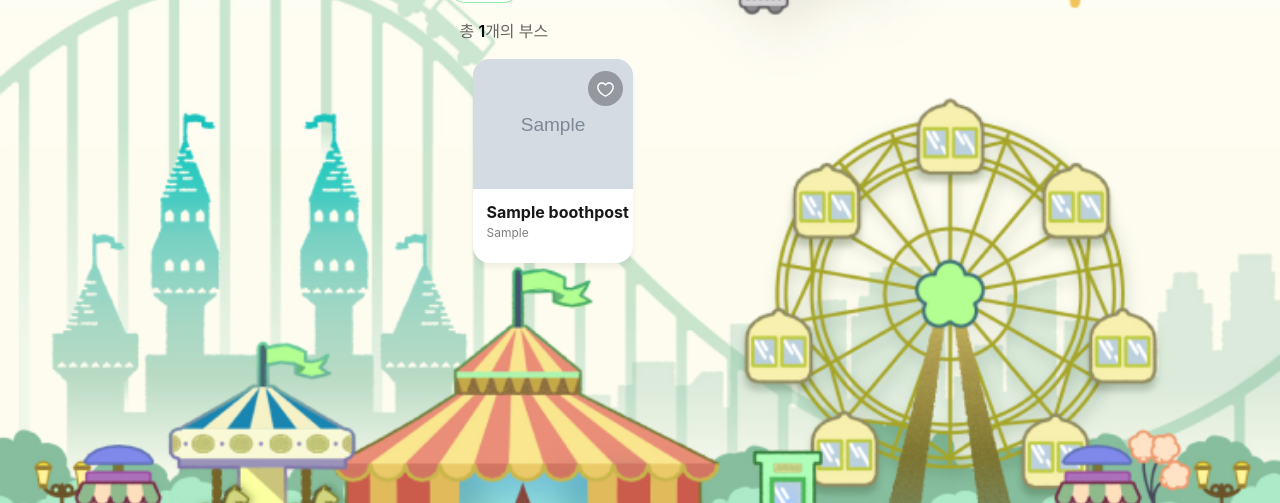
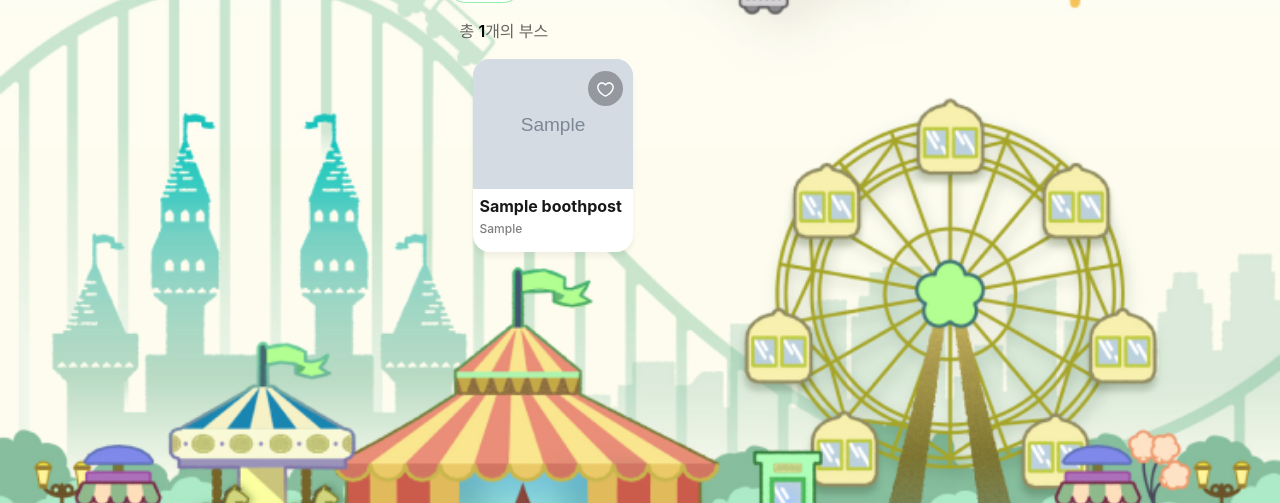
Before and after one commit to EWHA-LIKELION/9th-Ewha-festival-project, a Django app: page /booth/ in a window 1280 px wide. Shown: the part 166-669 px from the top of the page. Run offline with Django 3.2, Linux system fonts and the light colour scheme; tables that the repository leaves empty hold one stand-in row (values such as "Sample post"); grey boxes marked "Sample" are stand-in pictures; some libraries are stand-ins or nearby versions; some web fonts are replaced.

Commit message:
style: booth css 수정

```diff
--- a/static/css/component.css
+++ b/static/css/component.css
@@ -418,7 +418,6 @@ img.arrow-image {
   display: flex;
   flex-wrap: wrap;
   width: 160px;
-  height: 204px;
   border-radius: 17px;
   box-shadow: 0px 5px 5px rgba(0, 0, 0, 0.05);
   background-color: white;
@@ -437,19 +436,18 @@ img.arrow-image {
   font-weight: 700;
   color: #000000;
   opacity: 90%;
-  margin-top: 7px;
-  margin-bottom: 5px;
-  margin-left: 14px;
+  margin: 7px 7px 5px 7px;
+  line-height: 20px;
 }
 
 .booth-list-label-content {
   font-family: 'Roboto', sans-serif;
   font-size: 12px;
   line-height: 15px;
-  font-weight: 500px;
+  font-weight: 500;
   color: #000000;
   opacity: 50%;
-  margin: 3px 13px 16px 14px;
+  margin: 3px 7px 16px 7px;
 }
 /* 단대 아이콘 */
 .college-button-wrapper {
```
